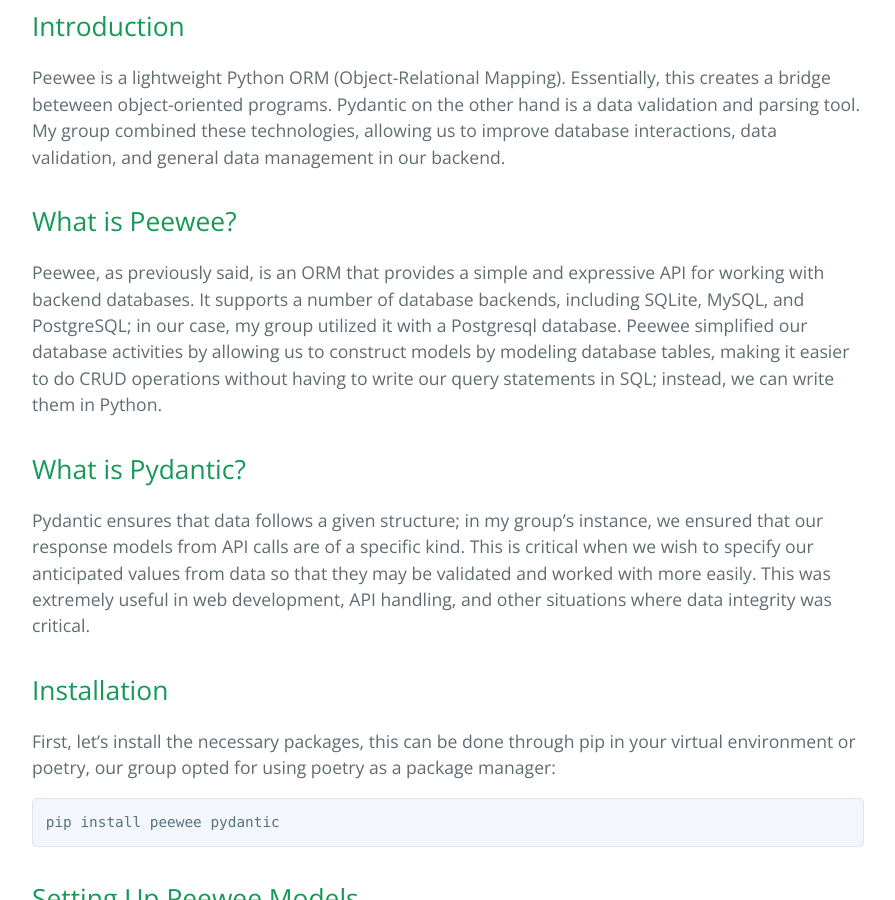
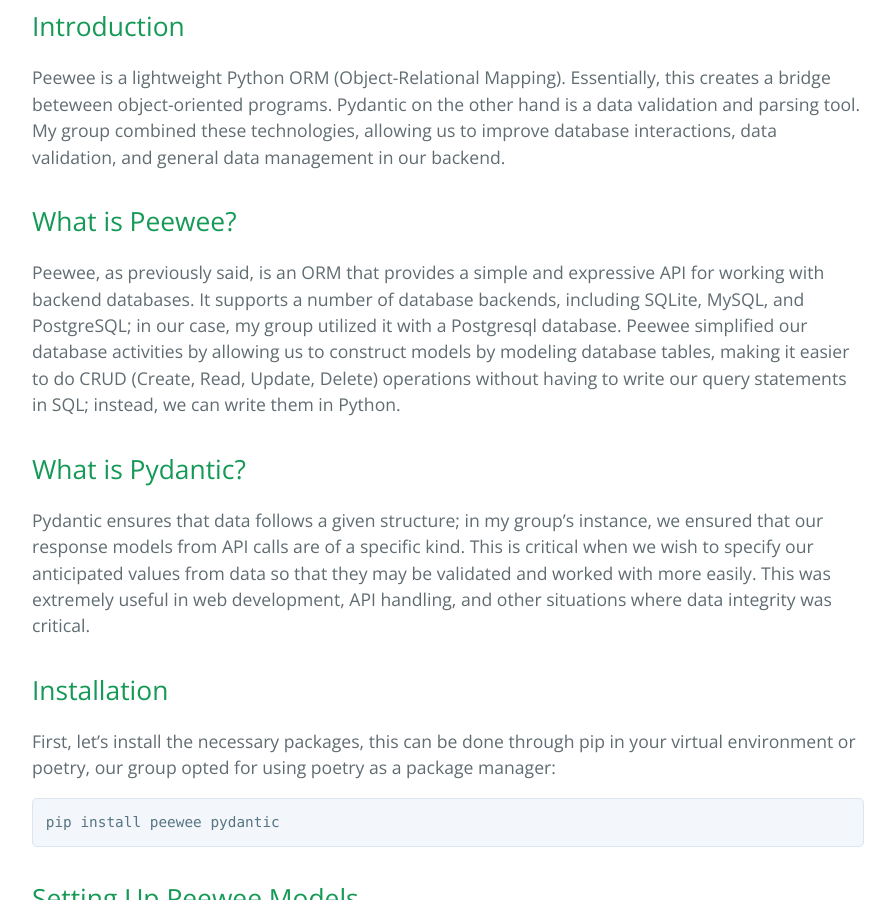
Before and after one commit to learning-software-engineering/learning-software-engineering.github.io, a Jekyll site: the page built from Topics/Tech_Stacks/Peewee_and_Pydantic_models.md, in a window 1280 px wide and 900 px high, scrolled down 1057 px. Shown: the whole window, without its empty margins (192-1087 px from the left). Built offline with Jekyll 4.4.1, drawn with Linux system fonts in a browser that asks for light colours; our own code applies the rules of GitHub Pages for plain Markdown files; some of the changed lines change nothing that is shown; some of the changed text lies outside the part shown.

Commit message:
Added comment for ** and defined CRUD

```diff
--- a/Topics/Tech_Stacks/Peewee_and_Pydantic_models.md
+++ b/Topics/Tech_Stacks/Peewee_and_Pydantic_models.md
@@ -27,7 +27,7 @@
 Peewee is a lightweight Python ORM (Object-Relational Mapping). Essentially, this creates a bridge beteween object-oriented programs. Pydantic on the other hand is a data validation and parsing tool. My group combined these technologies, allowing us to improve database interactions, data validation, and general data management in our backend.
 
 ## What is Peewee?
-Peewee, as previously said, is an ORM that provides a simple and expressive API for working with backend databases. It supports a number of database backends, including SQLite, MySQL, and PostgreSQL; in our case, my group utilized it with a Postgresql database. Peewee simplified our database activities by allowing us to construct models by modeling database tables, making it easier to do CRUD operations without having to write our query statements in SQL; instead, we can write them in Python.
+Peewee, as previously said, is an ORM that provides a simple and expressive API for working with backend databases. It supports a number of database backends, including SQLite, MySQL, and PostgreSQL; in our case, my group utilized it with a Postgresql database. Peewee simplified our database activities by allowing us to construct models by modeling database tables, making it easier to do CRUD (Create, Read, Update, Delete) operations without having to write our query statements in SQL; instead, we can write them in Python.
 
 ## What is Pydantic?
 Pydantic ensures that data follows a given structure; in my group's instance, we ensured that our response models from API calls are of a specific kind. This is critical when we wish to specify our anticipated values from data so that they may be validated and worked with more easily. This was extremely useful in web development, API handling, and other situations where data integrity was critical.
@@ -235,7 +235,16 @@
 
     # Validate and update data
     person_data = PersonSchema.from_orm(person).dict()
+    '''
+    The line `updated_data = {**person_data, **new_data}` is using the ** operator to unpack two dictionaries and merge them into a new one.
+    The ** operator is used to unpack the 'person_data' and 'new_data' dictionaries.
+    If there are any overlapping keys, the values from 'new_data' will overwrite the ones from 'person_data'.
+    For example, if person_data = {'name': 'John', 'age': 30} and new_data = {'age': 40},
+    then the resulting updated_data will be {'name': 'John', 'age': 40}.
+    '''
     updated_data = {**person_data, **new_data}
+
+
     updated_person = PersonSchema(**updated_data)
 
     # Save the updated data
```
